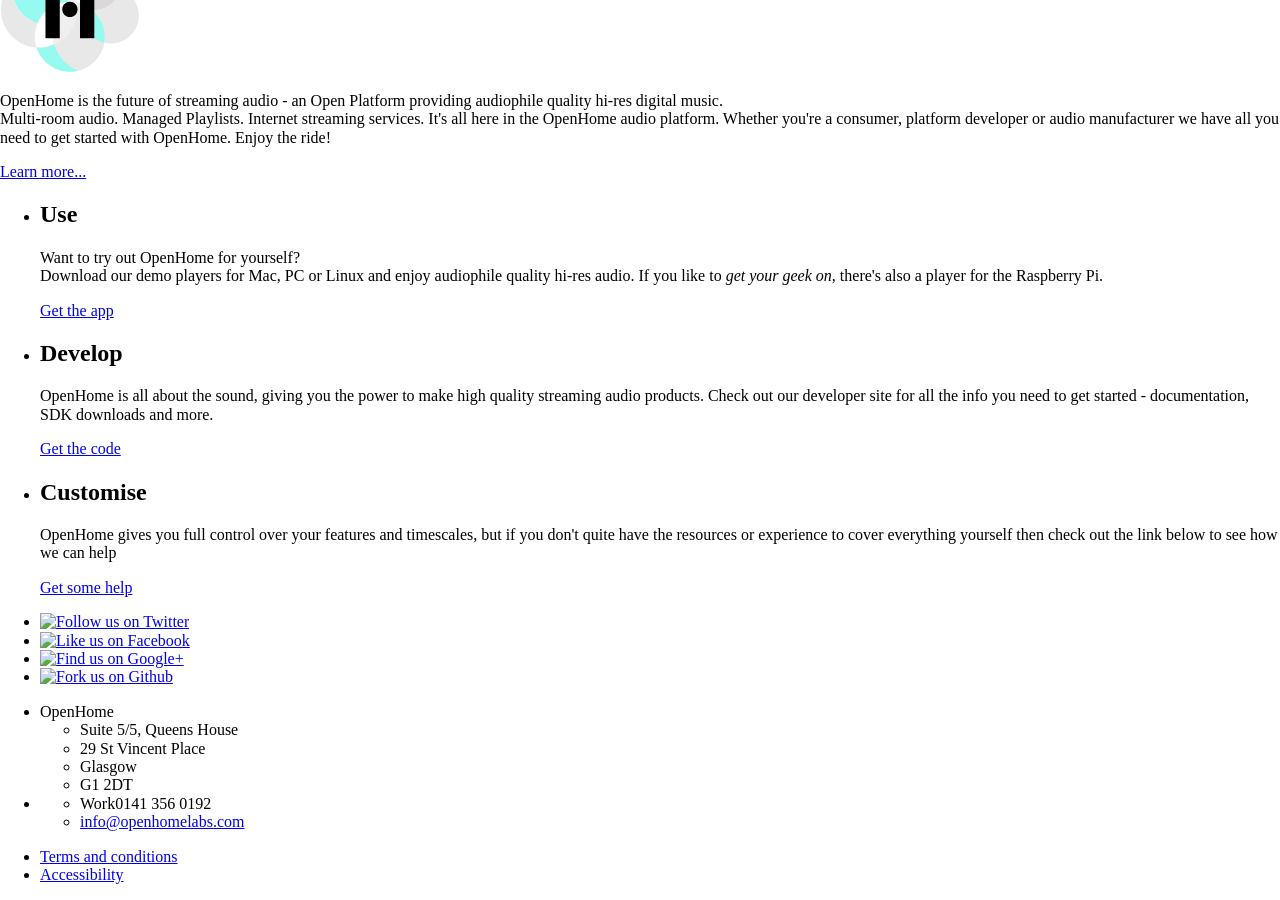
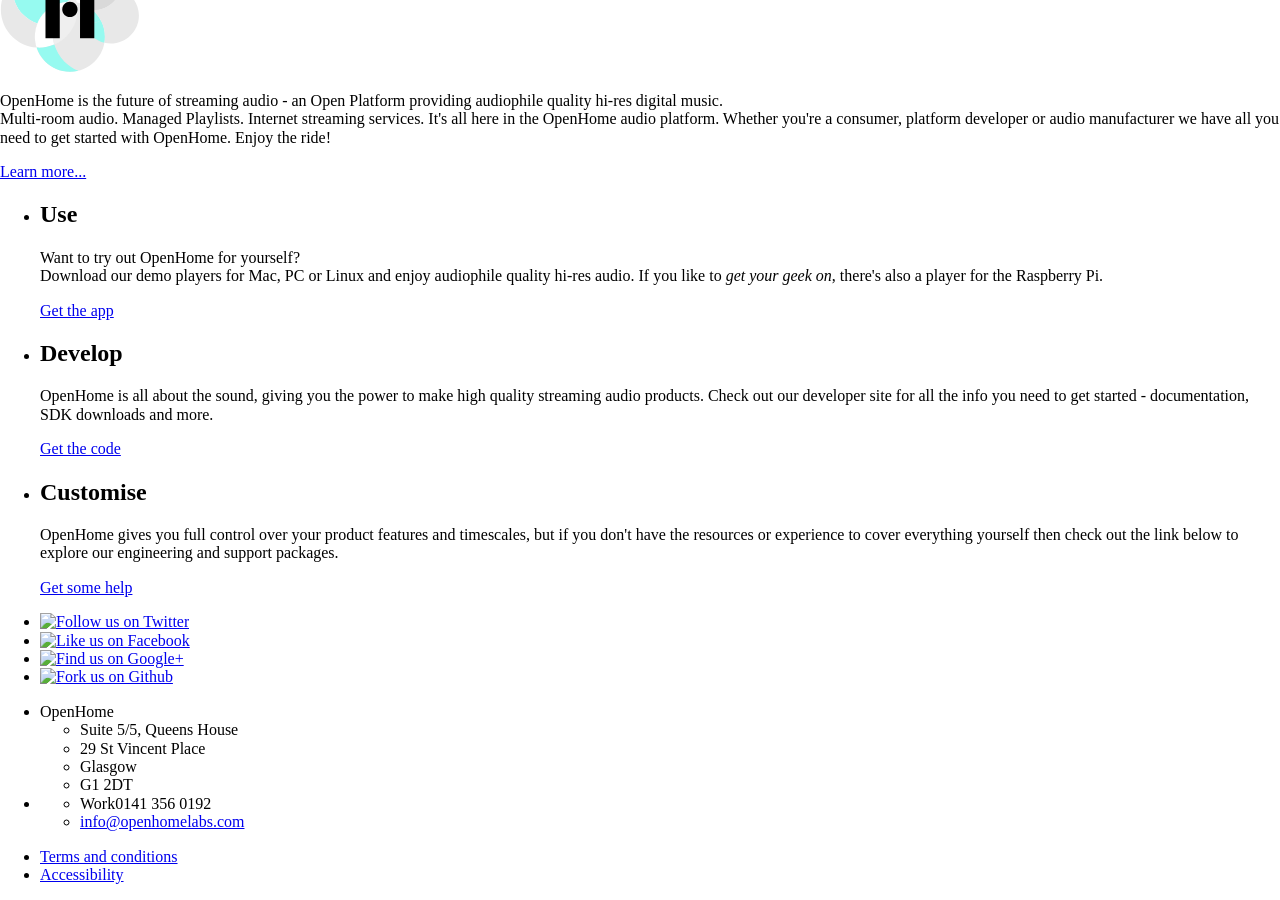
Before and after one commit to pedropoulis/pedropoulis.github.io, a Jekyll site: the page built from index.md, in a window 1280 px wide and 900 px high, scrolled down 796 px. Built offline with Jekyll 4.4.1, drawn with Linux system fonts in a browser that asks for light colours; nearby versions of some CDN libraries; library files that are not in the unit come from our copies.

Commit message:
wording tweaks

```diff
--- a/_includes/themes/bootstrap-3/home.html
+++ b/_includes/themes/bootstrap-3/home.html
@@ -53,7 +53,7 @@
                     </div>
                 </h2>
 
-                <p>OpenHome gives you full control over your features and timescales, but if you don't quite have the resources or experience to cover everything yourself then check out the link below to see how we can help</p>
+                <p>OpenHome gives you full control over your product features and timescales, but if you don't have the resources or experience to cover everything yourself then check out the link below to explore our engineering and support packages.</p>
 
                 <a href="#" class="btn alt">Get some help</a>
             </li>
```
